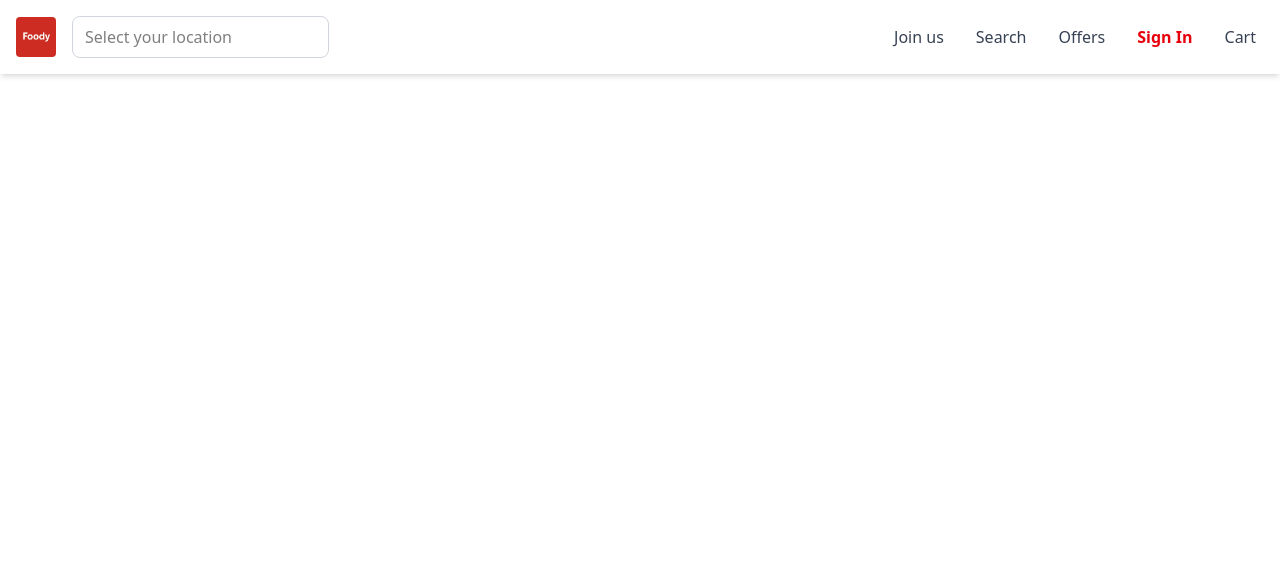
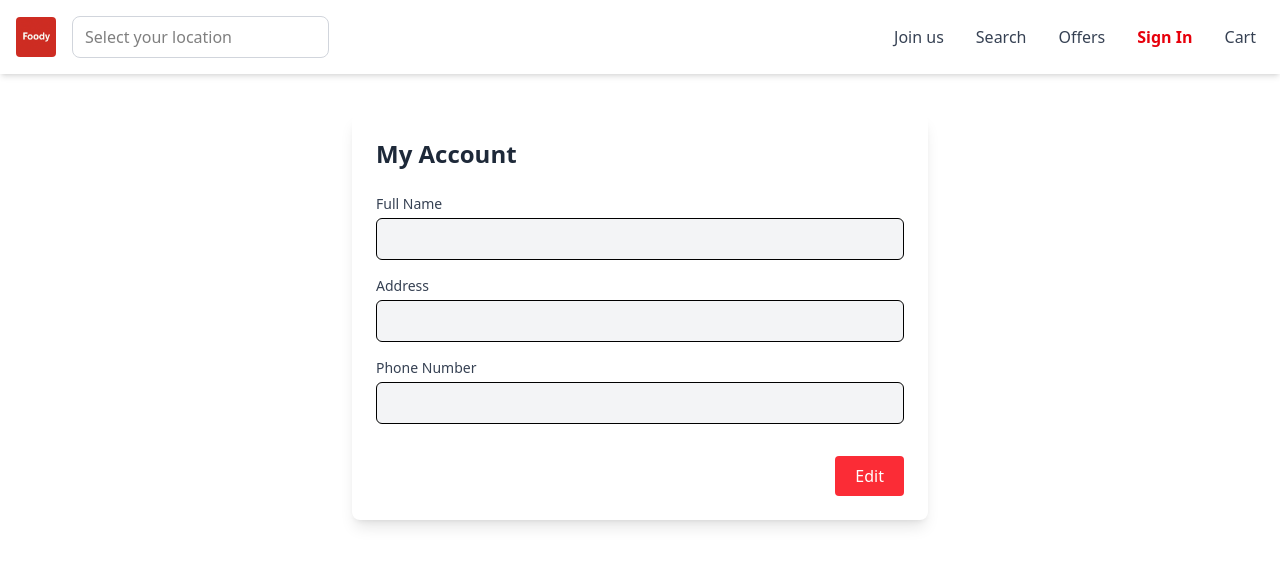
Before and after one commit to Janipalli-Teja/Foody, a React app in the folder client/: page /my-account in a window 1280 px wide. Shown: the top 566 px of the page. Built offline with nearby package versions, Linux system fonts and the light colour scheme; the HTML template or start-up script is replaced by a standard one.

Commit message:
customer profile frontend created

```diff
--- a/client/src/App.jsx
+++ b/client/src/App.jsx
@@ -1,24 +1,31 @@
-import './App.css'
-import { Route, Routes } from 'react-router'
-import Navbar from './components/Navbar.jsx'
-import Home from './components/Home.jsx'
+import './App.css';
+import { Route, Routes } from 'react-router';
+import Navbar from './components/Navbar.jsx';
+import Home from './components/Home.jsx';
 import Joinus from './components/Joinus.jsx';
 import AgentRegister from './components/registrationComponents/AgentRegister.jsx';
 import RestaurantRegister from './components/registrationComponents/RestaurantRegister.jsx';
 import SearchBar from './components/Search.jsx';
+import UserAccount from './components/UserAccount.jsx';
+
 function App() {
   return (
     <div>
       <Navbar />
-      <Routes>
-        <Route path="/home" element={<Home />}/>
-        <Route path="/join-us" element={<Joinus />}/>
-        <Route path='/agent-registration' element={<AgentRegister/>}/>
-        <Route path='/restaurant-registration' element={<RestaurantRegister/>} />
-        <Route path='/search' element={<SearchBar/>} />
-      </Routes>
+
+      {/* Wrap all routed pages in a padded container */}
+      <div className="px-6 md:px-12 lg:px-24 max-w-screen-2xl mx-auto">
+        <Routes>
+          <Route path="/home" element={<Home />} />
+          <Route path="/join-us" element={<Joinus />} />
+          <Route path="/agent-registration" element={<AgentRegister />} />
+          <Route path="/restaurant-registration" element={<RestaurantRegister />} />
+          <Route path="/search" element={<SearchBar />} />
+          <Route path='/my-account' element={<UserAccount/>}/>
+        </Routes>
+      </div>
     </div>
-  )
+  );
 }
 
-export default App
+export default App;
--- a/client/src/components/MyAccount.jsx
+++ /dev/null
@@ -1,98 +0,0 @@
-import { useState, useEffect } from "react";
-
-const MyAccount = () => {
-    const [name, setName] = useState("");
-    const [address, setAddress] = useState("");
-    const [phone_number, setPhoneno] = useState("");
-    const [isEditing, setIsEditing] = useState(false); // <-- Edit mode toggle
-
-    useEffect(() => {
-        const checkUser = async () => {
-            try {
-                const res = await fetch("http://localhost:3000/", {
-                    credentials: "include",
-                });
-
-                const res2 = await fetch("http://localhost:3000/my-account");
-
-                if (res.ok) {
-                    const user = await res.json();
-                    setName(user.name);
-                    setPhoneno(user.phone_number);
-                }
-
-                if (res2.ok) {
-                    const user = await res2.json();
-                    setAddress(user.address);
-                }
-            } catch (err) {
-                console.error("User check failed:", err);
-            }
-        };
-
-        checkUser();
-    }, []);
-
-    const handleSave = async (e) => {
-        e.preventDefault();
-        try {
-            const res = await fetch("http://localhost:3000/update-account", {
-                method: "POST",
-                headers: {
-                    "Content-Type": "application/json",
-                },
-                credentials: "include",
-                body: JSON.stringify({ name, address, phone_number }),
-            });
-
-            if (res.ok) {
-                alert("Details updated successfully!");
-                setIsEditing(false); // Exit edit mode after saving
-            } else {
-                alert("Failed to update details.");
-            }
-        } catch (err) {
-            console.error("Update failed:", err);
-        }
-    };
-
-    return (
-        <div>
-            <form onSubmit={handleSave}>
-                <label className="name">Full Name</label>
-                <input
-                    type="text"
-                    value={name}
-                    readOnly={!isEditing}
-                    onChange={(e) => setName(e.target.value)}
-                />
-
-                <label className="address">Address</label>
-                <input
-                    type="text"
-                    value={address}
-                    readOnly={!isEditing}
-                    onChange={(e) => setAddress(e.target.value)}
-                />
-
-                <label className="phone_number">Phone Number</label>
-                <input
-                    type="text"
-                    value={phone_number}
-                    readOnly={!isEditing}
-                    onChange={(e) => setPhoneno(e.target.value)}
-                />
-
-                {!isEditing ? (
-                    <button type="button" onClick={() => setIsEditing(true)}>
-                        Edit
-                    </button>
-                ) : (
-                    <button type="submit">Save</button>
-                )}
-            </form>
-        </div>
-    );
-};
-
-export default MyAccount;
--- a/client/src/components/Navbar.jsx
+++ b/client/src/components/Navbar.jsx
@@ -6,7 +6,6 @@ const Navbar = () => {
   const [user, setUser] = useState(null);
   const [showSidebar, setShowSidebar] = useState(false);
 
-  useEffect(() => {
   const checkUser = async () => {
     try {
       const res = await fetch("http://localhost:3000/", {
@@ -24,6 +23,7 @@ const Navbar = () => {
     }
   };
 
+  useEffect(() => {
     checkUser();
   }, []);
 
@@ -39,7 +39,7 @@ const Navbar = () => {
       <div className="max-w-7xl mx-auto flex items-center justify-between px-4 py-3 md:py-4">
         {/* Left side */}
         <div className="flex items-center space-x-4">
-          <Link to="/">
+          <Link to="/home">
             <img src="logo.png" alt="Logo" className="h-10 w-auto rounded" />
           </Link>
           <input
--- a/client/src/components/SidebarForm.jsx
+++ b/client/src/components/SidebarForm.jsx
@@ -84,8 +84,8 @@ const SidebarForm = ({ onClose }) => {
             }
 
             alert(data.msg);
-            console.log(data.user);
             onClose();
+            window.location.reload();
         } catch (err) {
             console.error(err);
             alert(err.message);
--- /dev/null
+++ b/client/src/components/UserAccount.jsx
@@ -0,0 +1,129 @@
+import { useState, useEffect } from "react";
+
+const UserAccount = () => {
+    const [name, setName] = useState("");
+    const [address, setAddress] = useState("");
+    const [phone_number, setPhoneno] = useState("");
+    const [isEditing, setIsEditing] = useState(false);
+
+    useEffect(() => {
+        const checkUser = async () => {
+            try {
+                const res = await fetch("http://localhost:3000/", {
+                    credentials: "include",
+                });
+
+                const res2 = await fetch("http://localhost:3000/customer/my-account",{
+                    credentials: "include",
+                });
+
+
+                if (res.ok) {
+                    const user = await res.json();
+                    setName(user.name);
+                    setPhoneno(user.phone_number);
+                }
+
+                if (res2.ok) {
+                    const user = await res2.json();
+                    setAddress(user.address);
+                }
+            } catch (err) {
+                console.error("User check failed:", err);
+            }
+        };
+
+        checkUser();
+    }, []);
+
+    const handleSave = async (e) => {
+        e.preventDefault();
+        try {
+            const res = await fetch("http://localhost:3000/customer/update-account", {
+                method: "POST",
+                headers: {
+                    "Content-Type": "application/json",
+                },
+                credentials: "include",
+                body: JSON.stringify({ name, address, phone_number }),
+            });
+
+            if (res.ok) {
+                alert("Details updated successfully!");
+                setIsEditing(false);
+            } else {
+                alert("Failed to update details.");
+            }
+        } catch (err) {
+            console.error("Update failed:", err);
+        }
+    };
+
+    return (
+        <div className="max-w-xl mx-auto mt-10 bg-white p-6 rounded-lg shadow-lg">
+            <h2 className="text-2xl font-bold text-gray-800 mb-6">My Account</h2>
+            <form onSubmit={handleSave} className="space-y-4">
+                <div>
+                    <label className="block text-sm font-medium text-gray-700 mb-1">
+                        Full Name
+                    </label>
+                    <input
+                        type="text"
+                        value={name}
+                        readOnly={!isEditing}
+                        onChange={(e) => setName(e.target.value)}
+                        className={`w-full px-4 py-2 border rounded-md focus:outline-none focus:ring-2 ${isEditing ? 'focus:ring-red-500' : 'bg-gray-100 cursor-not-allowed'}`}
+                    />
+                </div>
+
+                <div>
+                    <label className="block text-sm font-medium text-gray-700 mb-1">
+                        Address
+                    </label>
+                    <input
+                        type="text"
+                        value={address}
+                        readOnly={!isEditing}
+                        onChange={(e) => setAddress(e.target.value)}
+                        className={`w-full px-4 py-2 border rounded-md focus:outline-none focus:ring-2 ${isEditing ? 'focus:ring-red-500' : 'bg-gray-100 cursor-not-allowed'}`}
+                    />
+                </div>
+
+                <div>
+                    <label className="block text-sm font-medium text-gray-700 mb-1">
+                        Phone Number
+                    </label>
+                    <input
+                        type="text"
+                        value={phone_number}
+                        readOnly={!isEditing}
+                        onChange={(e) => setPhoneno(e.target.value)}
+                        className={`w-full px-4 py-2 border rounded-md focus:outline-none focus:ring-2 ${isEditing ? 'focus:ring-red-500' : 'bg-gray-100 cursor-not-allowed'}`}
+                    />
+                </div>
+
+                <div className="flex justify-end pt-4">
+                    {!isEditing ? (
+                        <button
+                            type="button"
+                            onClick={(e) => {setIsEditing(true);e.preventDefault();}}
+
+                            className="bg-red-500 text-white px-5 py-2 rounded hover:bg-red-600 transition"
+                        >
+                            Edit
+                        </button>
+                    ) : (
+                        <button
+                            type="submit"
+                            className="bg-green-500 text-white px-5 py-2 rounded hover:bg-green-600 transition"
+                        >
+                            Save
+                        </button>
+                    )}
+                </div>
+            </form>
+        </div>
+    );
+};
+
+export default UserAccount;
```
Lines whose indentation alone changed are shown as unchanged.
